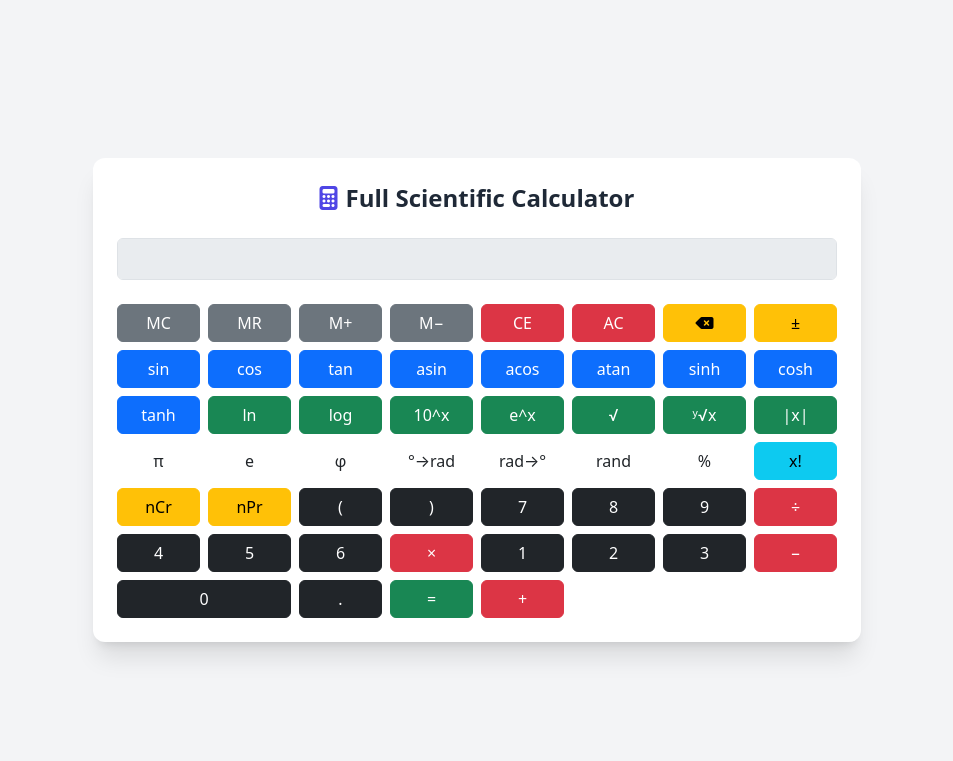
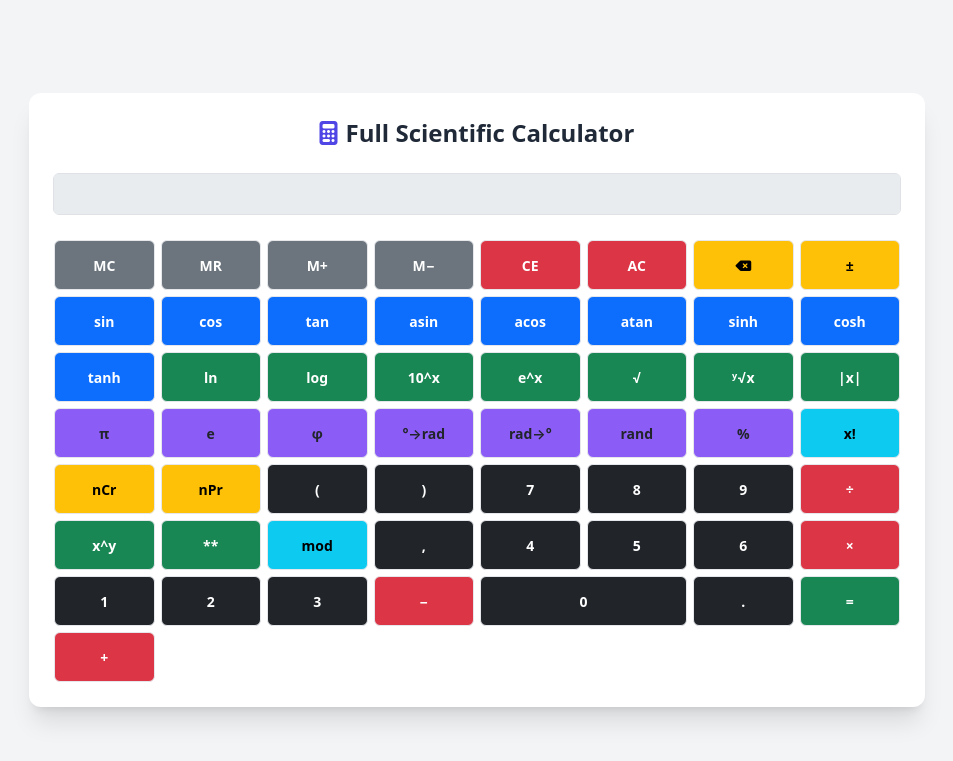
Before and after one commit to Travelitin/test, a Flask app: page / in a window 1280 px wide. Shown: the top 761 px of the page, without its empty margins (163-1116 px from the left). Run offline with Flask 3, Linux system fonts and the light colour scheme; some libraries are stand-ins or nearby versions.

Commit message:
Update index.html

```diff
--- a/templates/index.html
+++ b/templates/index.html
@@ -7,78 +7,106 @@
   <script src="https://cdn.tailwindcss.com"></script>
   <link href="https://cdn.jsdelivr.net/npm/bootstrap@5.3.3/dist/css/bootstrap.min.css" rel="stylesheet"/>
   <link rel="stylesheet" href="https://cdnjs.cloudflare.com/ajax/libs/font-awesome/6.5.0/css/all.min.css"/>
+  <style>
+    .btn-purple {
+      background-color: #8b5cf6;
+      border-color: #8b5cf6;
+    }
+    .btn-purple:hover {
+      background-color: #7c3aed;
+      border-color: #7c3aed;
+    }
+    .calc-btn {
+      height: 50px;
+      font-size: 14px;
+      font-weight: 600;
+      border: 1px solid #e5e7eb;
+      margin: 1px;
+    }
+    .calc-btn-wide {
+      grid-column: span 2;
+    }
+  </style>
 </head>
 <body class="bg-gray-100 min-h-screen flex items-center justify-center p-4">
-  <div class="bg-white shadow-xl rounded-xl p-6 w-full max-w-3xl">
+  <div class="bg-white shadow-xl rounded-xl p-6 w-full max-w-4xl">
     <h1 class="text-2xl font-bold text-center text-gray-800 mb-4">
       <i class="fas fa-calculator text-indigo-600 mr-2"></i>Full Scientific Calculator
     </h1>
 
-    <input type="text" id="display" class="form-control text-end text-xl mb-4 bg-gray-100" disabled/>
+    <input type="text" id="display" class="form-control text-end text-xl mb-4 bg-gray-100 font-mono" disabled/>
 
     <!-- Button Grid -->
-    <div class="grid grid-cols-8 gap-2 text-white text-sm">
-      <!-- Memory and Clear Controls -->
-      <button onclick="memoryClear()" class="btn btn-secondary">MC</button>
-      <button onclick="memoryRecall()" class="btn btn-secondary">MR</button>
-      <button onclick="memoryAdd()" class="btn btn-secondary">M+</button>
-      <button onclick="memorySubtract()" class="btn btn-secondary">M−</button>
-      <button onclick="clearEntry()" class="btn btn-danger">CE</button>
-      <button onclick="allClear()" class="btn btn-danger">AC</button>
-      <button onclick="backspace()" class="btn btn-warning"><i class="fas fa-backspace"></i></button>
-      <button onclick="toggleSign()" class="btn btn-warning">±</button>
+    <div class="grid grid-cols-8 gap-1 text-white text-sm">
+      <!-- Row 1: Memory and Clear Controls -->
+      <button onclick="memoryClear()" class="btn btn-secondary calc-btn">MC</button>
+      <button onclick="memoryRecall()" class="btn btn-secondary calc-btn">MR</button>
+      <button onclick="memoryAdd()" class="btn btn-secondary calc-btn">M+</button>
+      <button onclick="memorySubtract()" class="btn btn-secondary calc-btn">M−</button>
+      <button onclick="clearEntry()" class="btn btn-danger calc-btn">CE</button>
+      <button onclick="allClear()" class="btn btn-danger calc-btn">AC</button>
+      <button onclick="backspace()" class="btn btn-warning calc-btn"><i class="fas fa-backspace"></i></button>
+      <button onclick="toggleSign()" class="btn btn-warning calc-btn">±</button>
 
-      <!-- Trig & Inverse -->
-      <button onclick="appendFunc('Math.sin(')" class="btn btn-primary">sin</button>
-      <button onclick="appendFunc('Math.cos(')" class="btn btn-primary">cos</button>
-      <button onclick="appendFunc('Math.tan(')" class="btn btn-primary">tan</button>
-      <button onclick="appendFunc('Math.asin(')" class="btn btn-primary">asin</button>
-      <button onclick="appendFunc('Math.acos(')" class="btn btn-primary">acos</button>
-      <button onclick="appendFunc('Math.atan(')" class="btn btn-primary">atan</button>
-      <button onclick="appendFunc('Math.sinh(')" class="btn btn-primary">sinh</button>
-      <button onclick="appendFunc('Math.cosh(')" class="btn btn-primary">cosh</button>
+      <!-- Row 2: Trig Functions -->
+      <button onclick="appendFunc('Math.sin(')" class="btn btn-primary calc-btn">sin</button>
+      <button onclick="appendFunc('Math.cos(')" class="btn btn-primary calc-btn">cos</button>
+      <button onclick="appendFunc('Math.tan(')" class="btn btn-primary calc-btn">tan</button>
+      <button onclick="appendFunc('Math.asin(')" class="btn btn-primary calc-btn">asin</button>
+      <button onclick="appendFunc('Math.acos(')" class="btn btn-primary calc-btn">acos</button>
+      <button onclick="appendFunc('Math.atan(')" class="btn btn-primary calc-btn">atan</button>
+      <button onclick="appendFunc('Math.sinh(')" class="btn btn-primary calc-btn">sinh</button>
+      <button onclick="appendFunc('Math.cosh(')" class="btn btn-primary calc-btn">cosh</button>
 
-      <button onclick="appendFunc('Math.tanh(')" class="btn btn-primary">tanh</button>
-      <button onclick="appendFunc('Math.log(')" class="btn btn-success">ln</button>
-      <button onclick="appendFunc('Math.log10(')" class="btn btn-success">log</button>
-      <button onclick="appendFunc('Math.pow(10,'" class="btn btn-success">10^x</button>
-      <button onclick="appendFunc('Math.exp(')" class="btn btn-success">e^x</button>
-      <button onclick="appendFunc('Math.sqrt(')" class="btn btn-success">√</button>
-      <button onclick="appendFunc('root(')" class="btn btn-success">ʸ√x</button>
-      <button onclick="appendFunc('Math.abs(')" class="btn btn-success">|x|</button>
+      <!-- Row 3: More functions -->
+      <button onclick="appendFunc('Math.tanh(')" class="btn btn-primary calc-btn">tanh</button>
+      <button onclick="appendFunc('Math.log(')" class="btn btn-success calc-btn">ln</button>
+      <button onclick="appendFunc('Math.log10(')" class="btn btn-success calc-btn">log</button>
+      <button onclick="appendFunc('Math.pow(10,')" class="btn btn-success calc-btn">10^x</button>
+      <button onclick="appendFunc('Math.exp(')" class="btn btn-success calc-btn">e^x</button>
+      <button onclick="appendFunc('Math.sqrt(')" class="btn btn-success calc-btn">√</button>
+      <button onclick="appendFunc('root(')" class="btn btn-success calc-btn">ʸ√x</button>
+      <button onclick="appendFunc('Math.abs(')" class="btn btn-success calc-btn">|x|</button>
 
-      <!-- Constants -->
-      <button onclick="appendConst('Math.PI')" class="btn btn-purple">π</button>
-      <button onclick="appendConst('Math.E')" class="btn btn-purple">e</button>
-      <button onclick="appendConst('(1+Math.sqrt(5))/2')" class="btn btn-purple">φ</button>
-      <button onclick="appendFunc('degToRad(')" class="btn btn-purple">°→rad</button>
-      <button onclick="appendFunc('radToDeg(')" class="btn btn-purple">rad→°</button>
-      <button onclick="appendFunc('Math.random()')" class="btn btn-purple">rand</button>
-      <button onclick="append('%')" class="btn btn-purple">%</button>
-      <button onclick="appendFunc('factorial(')" class="btn btn-info">x!</button>
+      <!-- Row 4: Constants and conversions -->
+      <button onclick="appendConst('Math.PI')" class="btn btn-purple calc-btn">π</button>
+      <button onclick="appendConst('Math.E')" class="btn btn-purple calc-btn">e</button>
+      <button onclick="appendConst('(1+Math.sqrt(5))/2')" class="btn btn-purple calc-btn">φ</button>
+      <button onclick="appendFunc('degToRad(')" class="btn btn-purple calc-btn">°→rad</button>
+      <button onclick="appendFunc('radToDeg(')" class="btn btn-purple calc-btn">rad→°</button>
+      <button onclick="appendFunc('Math.random()')" class="btn btn-purple calc-btn">rand</button>
+      <button onclick="append('%')" class="btn btn-purple calc-btn">%</button>
+      <button onclick="appendFunc('factorial(')" class="btn btn-info calc-btn">x!</button>
 
-      <!-- Combinations / Permutations -->
-      <button onclick="appendFunc('choose(')" class="btn btn-warning">nCr</button>
-      <button onclick="appendFunc('perm(')" class="btn btn-warning">nPr</button>
-      <button onclick="append('(')" class="btn btn-dark">(</button>
-      <button onclick="append(')')" class="btn btn-dark">)</button>
-      <button onclick="append('7')" class="btn btn-dark">7</button>
-      <button onclick="append('8')" class="btn btn-dark">8</button>
-      <button onclick="append('9')" class="btn btn-dark">9</button>
-      <button onclick="append('/')" class="btn btn-danger">÷</button>
+      <!-- Row 5: Combinations/Permutations and parentheses -->
+      <button onclick="appendFunc('choose(')" class="btn btn-warning calc-btn">nCr</button>
+      <button onclick="appendFunc('perm(')" class="btn btn-warning calc-btn">nPr</button>
+      <button onclick="append('(')" class="btn btn-dark calc-btn">(</button>
+      <button onclick="append(')')" class="btn btn-dark calc-btn">)</button>
+      <button onclick="append('7')" class="btn btn-dark calc-btn">7</button>
+      <button onclick="append('8')" class="btn btn-dark calc-btn">8</button>
+      <button onclick="append('9')" class="btn btn-dark calc-btn">9</button>
+      <button onclick="append('/')" class="btn btn-danger calc-btn">÷</button>
 
-      <button onclick="append('4')" class="btn btn-dark">4</button>
-      <button onclick="append('5')" class="btn btn-dark">5</button>
-      <button onclick="append('6')" class="btn btn-dark">6</button>
-      <button onclick="append('*')" class="btn btn-danger">×</button>
-      <button onclick="append('1')" class="btn btn-dark">1</button>
-      <button onclick="append('2')" class="btn btn-dark">2</button>
-      <button onclick="append('3')" class="btn btn-dark">3</button>
-      <button onclick="append('-')" class="btn btn-danger">−</button>
-      <button onclick="append('0')" class="btn btn-dark col-span-2">0</button>
-      <button onclick="append('.')" class="btn btn-dark">.</button>
-      <button onclick="calculate()" class="btn btn-success">=</button>
-      <button onclick="append('+')" class="btn btn-danger">+</button>
+      <!-- Row 6: Numbers and operators -->
+      <button onclick="append('^')" class="btn btn-success calc-btn">x^y</button>
+      <button onclick="append('**')" class="btn btn-success calc-btn">**</button>
+      <button onclick="append('mod')" class="btn btn-info calc-btn">mod</button>
+      <button onclick="append(',')" class="btn btn-dark calc-btn">,</button>
+      <button onclick="append('4')" class="btn btn-dark calc-btn">4</button>
+      <button onclick="append('5')" class="btn btn-dark calc-btn">5</button>
+      <button onclick="append('6')" class="btn btn-dark calc-btn">6</button>
+      <button onclick="append('*')" class="btn btn-danger calc-btn">×</button>
+
+      <!-- Row 7: More numbers -->
+      <button onclick="append('1')" class="btn btn-dark calc-btn">1</button>
+      <button onclick="append('2')" class="btn btn-dark calc-btn">2</button>
+      <button onclick="append('3')" class="btn btn-dark calc-btn">3</button>
+      <button onclick="append('-')" class="btn btn-danger calc-btn">−</button>
+      <button onclick="append('0')" class="btn btn-dark calc-btn calc-btn-wide">0</button>
+      <button onclick="append('.')" class="btn btn-dark calc-btn">.</button>
+      <button onclick="calculate()" class="btn btn-success calc-btn">=</button>
+      <button onclick="append('+')" class="btn btn-danger calc-btn">+</button>
     </div>
   </div>
 
@@ -112,15 +140,23 @@
     }
 
     function toggleSign() {
-      display.value = display.value.startsWith('-') ? display.value.slice(1) : '-' + display.value;
+      if (display.value) {
+        display.value = display.value.startsWith('-') ? display.value.slice(1) : '-' + display.value;
+      }
     }
 
     function memoryAdd() {
-      try { memory += eval(display.value); } catch {}
+      try {
+        let result = eval(display.value);
+        memory += result;
+      } catch {}
     }
 
     function memorySubtract() {
-      try { memory -= eval(display.value); } catch {}
+      try {
+        let result = eval(display.value);
+        memory -= result;
+      } catch {}
     }
 
     function memoryRecall() {
@@ -132,14 +168,22 @@
     }
 
     function factorial(n) {
-      return (n <= 1) ? 1 : n * factorial(n - 1);
+      if (n < 0) return NaN;
+      if (n === 0 || n === 1) return 1;
+      let result = 1;
+      for (let i = 2; i <= n; i++) {
+        result *= i;
+      }
+      return result;
     }
 
     function choose(n, r) {
+      if (r > n || r < 0) return 0;
       return factorial(n) / (factorial(r) * factorial(n - r));
     }
 
     function perm(n, r) {
+      if (r > n || r < 0) return 0;
       return factorial(n) / factorial(n - r);
     }
 
@@ -158,11 +202,15 @@
     function calculate() {
       try {
         let expr = display.value
-          .replace(/(\d+)!/g, (_, n) => factorial(Number(n)))
+          .replace(/(\d+)!/g, (match, n) => factorial(Number(n)))
           .replace(/%/g, '*0.01')
           .replace(/÷/g, '/')
-          .replace(/×/g, '*');
-        display.value = eval(expr);
+          .replace(/×/g, '*')
+          .replace(/\^/g, '**')
+          .replace(/mod/g, '%');
+
+        let result = eval(expr);
+        display.value = result;
       } catch (e) {
         display.value = 'Error';
       }
@@ -171,10 +219,18 @@
     // Keyboard support
     document.addEventListener("keydown", (e) => {
       const key = e.key;
-      if (/\d|\+|\-|\*|\/|\(|\)|\.|%/.test(key)) append(key);
-      if (key === "Enter") calculate();
-      if (key === "Backspace") backspace();
-      if (key === "Delete") clearEntry();
+      if (/\d|\+|\-|\*|\/|\(|\)|\.|%/.test(key)) {
+        append(key);
+      }
+      if (key === "Enter" || key === "=") {
+        calculate();
+      }
+      if (key === "Backspace") {
+        backspace();
+      }
+      if (key === "Delete" || key === "Escape") {
+        clearEntry();
+      }
     });
   </script>
 </body>
```
